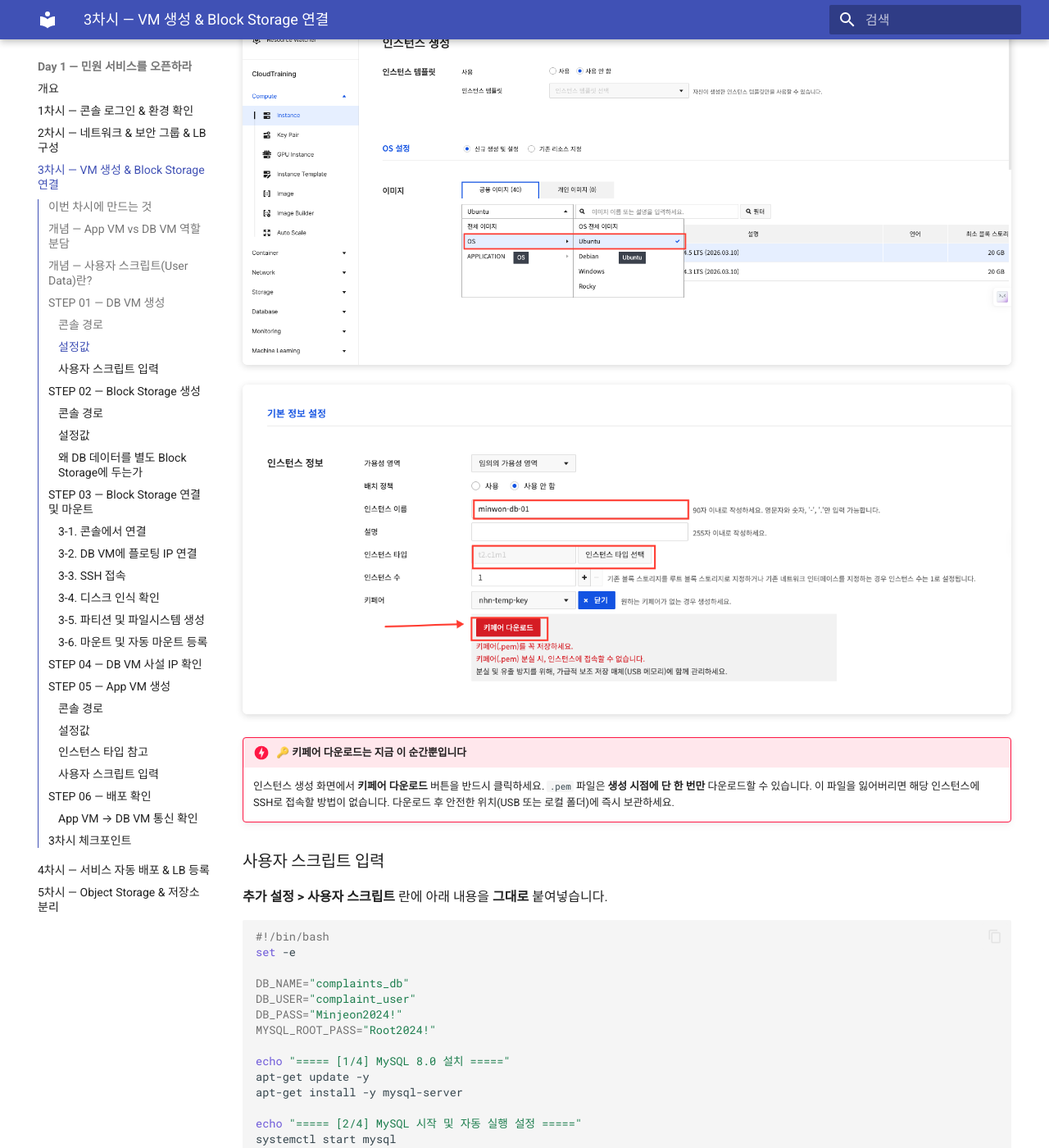
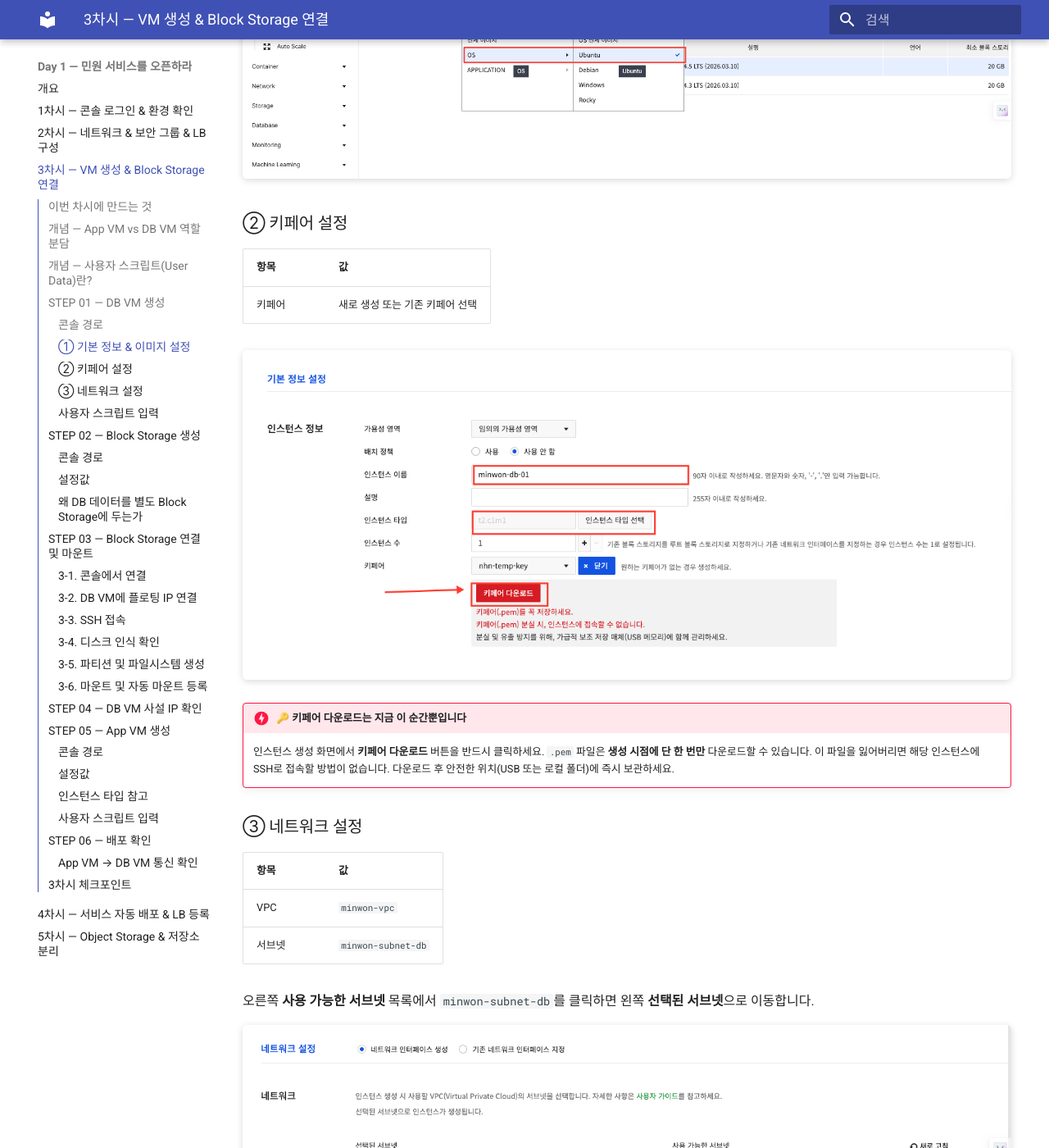
Before and after one commit to skilleat-labs/cloud-native-minwon-lab, an MkDocs documentation site: the page built from docs/day1/session3.md, in a window 1280 px wide and 1400 px high, scrolled down 2474 px. Shown: the whole window at 82% size. Built offline with MkDocs 1.6.1 and Material for MkDocs 9.7.7, drawn with Linux system fonts in a browser that asks for light colours; some of the changed text lies outside the part shown.

Commit message:
day1/session3: DB VM 설정을 UI 구조에 맞게 분리 + 서브넷 선택 캡처 추가
Co-Authored-By: Claude Sonnet 4.6 <noreply@anthropic.com>

````diff
--- a/docs/day1/session3.md
+++ b/docs/day1/session3.md
@@ -59,7 +59,7 @@ VM을 생성할 때 **추가 설정 > 사용자 스크립트** 란에 셸 스크
 Compute > Instance > 인스턴스 생성
 ```
 
-### 설정값
+### ① 기본 정보 & 이미지 설정
 
 | 항목 | 값 |
 |------|---|
@@ -68,15 +68,16 @@ Compute > Instance > 인스턴스 생성
 | 인스턴스 타입 | `t2.c1m1` (1 vCPU, 1GB RAM) |
 | 가용성 영역 | 한국(판교) — **Block Storage와 같은 AZ** |
 | 루트 디스크 | HDD 20GB |
-| VPC | `minwon-vpc` |
-| 서브넷 | `minwon-subnet-db` |
-| 보안 그룹 | `minwon-sg-db` |
-| 키페어 | 새로 생성 또는 기존 키페어 선택 |
-| 플로팅 IP | 연결 안 함 |
 
 이미지는 **OS > Ubuntu** 를 선택한 뒤 목록에서 **Ubuntu Server 22.04 LTS** 를 선택합니다.
 
 ![인스턴스 이미지 선택 화면](./images/3-1-instance-image-select.png)
+
+### ② 키페어 설정
+
+| 항목 | 값 |
+|------|---|
+| 키페어 | 새로 생성 또는 기존 키페어 선택 |
 
 ![인스턴스 기본 정보 설정 및 키페어 다운로드](./images/3-2-instance-keypair-download.png)
 
@@ -85,6 +86,17 @@ Compute > Instance > 인스턴스 생성
     `.pem` 파일은 **생성 시점에 단 한 번만** 다운로드할 수 있습니다.
     이 파일을 잃어버리면 해당 인스턴스에 SSH로 접속할 방법이 없습니다.
     다운로드 후 안전한 위치(USB 또는 로컬 폴더)에 즉시 보관하세요.
+
+### ③ 네트워크 설정
+
+| 항목 | 값 |
+|------|---|
+| VPC | `minwon-vpc` |
+| 서브넷 | `minwon-subnet-db` |
+
+오른쪽 **사용 가능한 서브넷** 목록에서 `minwon-subnet-db`를 클릭하면 왼쪽 **선택된 서브넷**으로 이동합니다.
+
+![DB 서브넷 선택 화면](./images/3-3-instance-db-subnet-select.png)
 
 ### 사용자 스크립트 입력
 
````
Also changed, not shown: docs/day1/images/3-3-instance-db-subnet-select.png (added).
